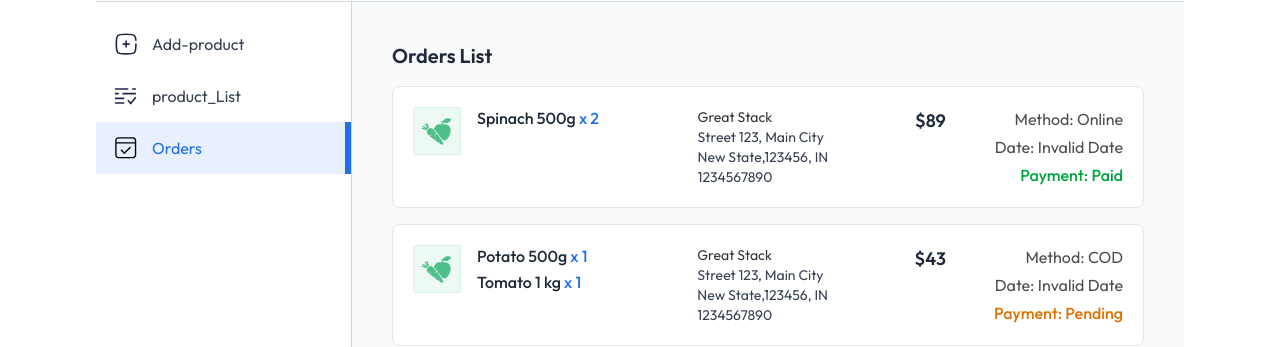
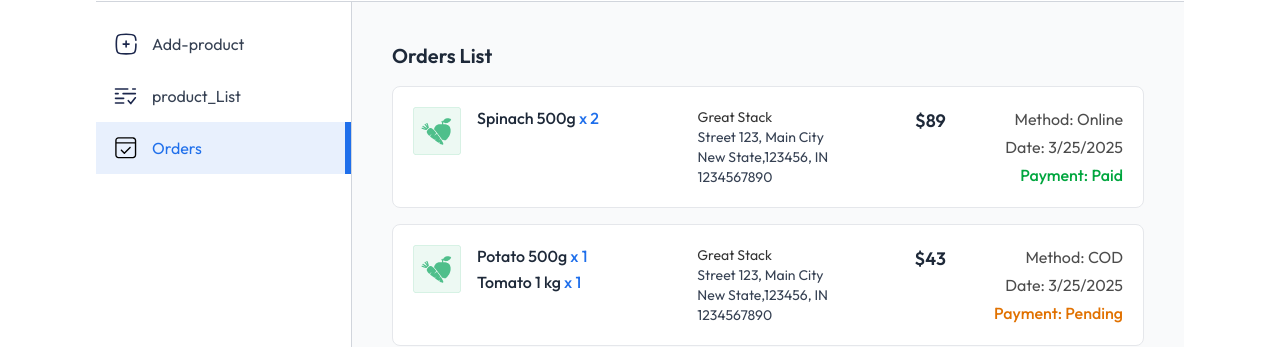
Before and after one commit to amanthasandun/smart-shop-frontend, a React (Vite) app: page /seller/orders in a window 1280 px wide. Both pictures are taken after typing "name@example.com", "Sample123" into the empty fields and a click on the button "Login". Shown: the part 59-406 px from the top of the page. Built offline with nearby package versions, Linux system fonts and the light colour scheme.

Commit message:
Update Orders.jsx

```diff
--- a/src/pages/seller/Orders.jsx
+++ b/src/pages/seller/Orders.jsx
@@ -46,7 +46,7 @@ const Orders = () => {
 
                 <div className="flex flex-col gap-1 text-sm text-black/70 md:text-base md:items-end md:text-right">
                     <p>Method: {order.paymentType}</p>
-                    <p>Date: {new Date(order.createAt).toLocaleDateString()}</p>
+                    <p>Date: {new Date(order.createdAt).toLocaleDateString()}</p>
                     <p className={order.isPaid ? 'text-green-600 font-medium' : 'text-amber-600 font-medium'}>
                       Payment: {order.isPaid ? 'Paid' : 'Pending'}
                     </p>
```
